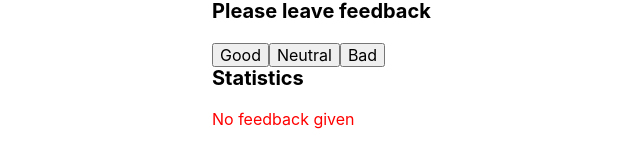
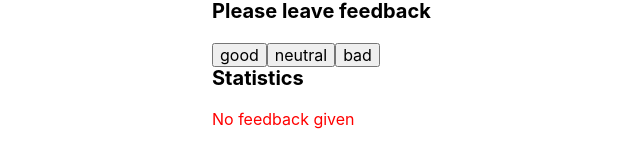
Before and after one commit to mariyka-kononchuk/goit-react-hw-02-feedback, a React (Create React App) app: page / in a window 1280 px wide. Shown: the top 160 px of the page, without its empty margins (243-883 px from the left). Built offline with nearby package versions, Linux system fonts and the light colour scheme.

Commit message:
propTypes added

```diff
--- a/src/App.js
+++ b/src/App.js
@@ -6,31 +6,21 @@ import Statistics from './components/Statistics';
 import Notification from './components/Notification';
 
 class App extends Component {
+
   static defaultProps = {
     initialValue: 0,
   }
+
   state = {
     good: this.props.initialValue,
     neutral: this.props.initialValue,
     bad: this.props.initialValue,
   };
 
-    goodFeedbackIncrement = () => {
-      console.log("кликнули на Good");
+  leaveFeedback = (option) => {
+    console.log("кликнули на", option);
     this.setState(prevState => ({
-        good: prevState.good + 1,
-        }));
-    }
-    neutralFeedbackIncrement = () => {
-      console.log("кликнули на Neutral");
-      this.setState(prevState => ({
-        neutral: prevState.neutral + 1,
-        }));
-    }
-    badFeedbackIncrement = () => {
-      console.log("кликнули на Bad");
-      this.setState(prevState => ({
-        bad: prevState.bad + 1,
+      [option] : prevState[option] + 1,
       }));
   }
 
@@ -41,7 +31,7 @@ class App extends Component {
 
   countPositiveFeedbackPercentage = () => {
     const totalFeedback = this.countTotalFeedback()
-      const positivePercentage = this.state.good/totalFeedback*100;
+    const positivePercentage = Math.round(this.state.good/totalFeedback*100);
     return positivePercentage;
   }
 
@@ -52,11 +42,9 @@ class App extends Component {
 
         <Section title="Please leave feedback">
           <FeedbackOptions
-            options={1}
-            onLeaveFeedback={1}
-            onGoodFeedbackIncrement={this.goodFeedbackIncrement}
-            onNeutralFeedbackIncrement={this.neutralFeedbackIncrement}
-            onBadFeedbackIncrement={this.badFeedbackIncrement}/>
+            options={['good', 'neutral', 'bad']}
+            onLeaveFeedback={this.leaveFeedback}
+          />
         </Section>
 
         <Section title="Statistics">
@@ -77,3 +65,23 @@ class App extends Component {
 }
 
 export default App;
+
+
+// goodFeedbackIncrement = () => {
+    //   console.log("кликнули на Good");
+    //   this.setState(prevState => ({
+    //     good: prevState.good + 1,
+    //     }));
+    // }
+    // neutralFeedbackIncrement = () => {
+    //   console.log("кликнули на Neutral");
+    //   this.setState(prevState => ({
+    //     neutral: prevState.neutral + 1,
+    //     }));
+    // }
+    // badFeedbackIncrement = () => {
+    //   console.log("кликнули на Bad");
+    //   this.setState(prevState => ({
+    //     bad: prevState.bad + 1,
+    //     }));
+    // }
--- a/src/components/Container/Container.js
+++ b/src/components/Container/Container.js
@@ -1,3 +1,4 @@
+import React from 'react';
 import s from './Container.module.css';
 
 const Container = ({ children }) => <div className={s.container}>{children}</div>;
--- a/src/components/FeedbackOptions/FeedbackOptions.js
+++ b/src/components/FeedbackOptions/FeedbackOptions.js
@@ -1,14 +1,28 @@
-//import PropTypes from 'prop-types';
+import React from 'react';
+import PropTypes from 'prop-types';
 import s from './FeedbackOptions.module.css';
 
-const FeedbackOptions = ({onGoodFeedbackIncrement,onNeutralFeedbackIncrement,onBadFeedbackIncrement}) => {
-    return (
-        <div>
-            <button type="button" onClick={onGoodFeedbackIncrement}>Good</button>
-            <button type="button" onClick={onNeutralFeedbackIncrement}>Neutral</button>
-            <button type="button" onClick={onBadFeedbackIncrement}>Bad</button>
-        </div>
-    )
-}
+const FeedbackOptions = ({ options, onLeaveFeedback }) => (
+    <div>
+        {options.map(option=> (
+        <button type="button" key={option} onClick={()=> onLeaveFeedback(option)}>{option}</button>
+        ))}
+    </div>
+)
+
+FeedbackOptions.propTypes = {
+    options: PropTypes.array.isRequired,
+    onLeaveFeedback: PropTypes.func.isRequired,
+};
 
 export default FeedbackOptions;
+
+// const FeedbackOptions = ({onGoodFeedbackIncrement,onNeutralFeedbackIncrement,onBadFeedbackIncrement}) => {
+//     return (
+//         <div>
+//             <button type="button" onClick={onGoodFeedbackIncrement}>Good</button>
+//             <button type="button" onClick={onNeutralFeedbackIncrement}>Neutral</button>
+//             <button type="button" onClick={onBadFeedbackIncrement}>Bad</button>
+//         </div>
+//     )
+// }
--- a/src/components/Notification/Notification.js
+++ b/src/components/Notification/Notification.js
@@ -1,5 +1,11 @@
+import React from 'react';
+import PropTypes from 'prop-types';
 import s from './Notification.module.css';
 
-const Notification= ({message}) =>(<div className={s.message}>{message}</div>)
+const Notification = ({message}) =>(<div className={s.message}>{message}</div>)
+
+Notification.propTypes = {
+    message: PropTypes.string.isRequired,
+};
 
 export default Notification;
--- a/src/components/Section/Section.js
+++ b/src/components/Section/Section.js
@@ -1,3 +1,5 @@
+import React from 'react';
+import PropTypes from 'prop-types';
 import s from './Section.module.css';
 
 const Section = ({ title, children }) => (
@@ -7,4 +9,7 @@ const Section = ({ title, children }) => (
     </div>
 )
 
+Section.propTypes = {
+  title: PropTypes.string.isRequired,
+};
 export default Section;
```
Also changed, not shown: src/components/Statistics/Statistics.js (+9 -11 lines). Lines whose indentation alone changed are shown as unchanged.
